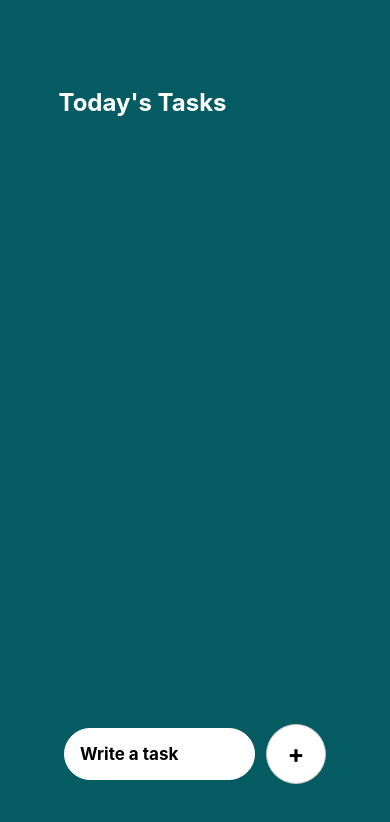
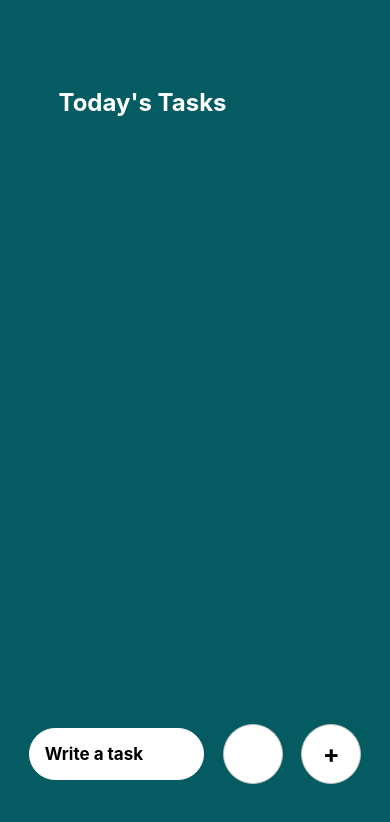
Before and after one commit to misingo255/dark-theme-todo-app, a React Native app: screen / in a window 390 px wide. Shown: the top 822 px of the page. Built offline with nearby package versions, Linux system fonts and the light colour scheme.

Commit message:
Added date picker

```diff
--- a/App.js
+++ b/App.js
@@ -1,6 +1,6 @@
 
 import React, {useState} from 'react';
-import { KeyboardAvoidingView, Platform, StyleSheet, Text, TextInput, TouchableOpacity, View } from 'react-native';
+import { KeyboardAvoidingView, Platform, StyleSheet, Text, TextInput, TouchableOpacity, View , Image} from 'react-native';
 import Task from './components/Task';
 
 
@@ -56,7 +56,14 @@ export default function App() {
 
       <KeyboardAvoidingView behavior={Platform.OS == 'android' | 'ios' | 'web' ? 'padding' : 'height'} style={styles.writeTaskWrapper}>
 
-          <TextInput style={styles.input} placeholder="Write a task" value={task} onChangeText={text => setTask(text)}></TextInput>
+          <TextInput style={styles.input} placeholder="Write a task" value={task} onChangeText={text => setTask(text)}>
+          </TextInput>
+
+          <TouchableOpacity>
+                  <View style={styles.datePickerWrapper}>
+                      <Image source={require('./assets/watch.png')} resizeMode = 'cover' style = {styles.datePickerIcon}/>
+                  </View>
+          </TouchableOpacity>
 
           <TouchableOpacity onPress={() =>  handleAddTask()}>
             <View style={styles.addWrapper}>
@@ -97,9 +104,10 @@ const styles = StyleSheet.create({
   writeTaskWrapper: {
     position: 'absolute',
     bottom: 60,
-    width: '70%',
-    marginLeft: '15%',
-    marginRight: '15%',
+    width: '90%',
+    marginLeft: '5%',
+    marginRight: '5%',
+    flex: 1,
     flexDirection: 'row',
     alignItems: 'center',
     justifyContent: 'space-around',
@@ -108,7 +116,7 @@ const styles = StyleSheet.create({
   input: {
     paddingHorizontal: 15,
     paddingVertical: 15,
-    width: '70%',
+    width: '50%',
     backgroundColor: 'white',
     borderRadius: 70,
     borderColor: 'white',
@@ -139,5 +147,22 @@ const styles = StyleSheet.create({
 
   },
 
+  datePickerWrapper: {
+
+    width:60,
+    height:60,
+    borderRadius: 60,
+    backgroundColor: 'white',
+    alignItems: 'center',
+    justifyContent: 'center',
+    borderWidth: 1,
+    borderColor: '#c0c0c0',
+  },
+
+
+  datePickerIcon: {
+    flex: 1,
+    flexDirection: 'column',
+  },
 
 });
--- a/package.json
+++ b/package.json
@@ -12,6 +12,7 @@
     "react": "17.0.1",
     "react-dom": "^17.0.2",
     "react-native": "0.64.2",
+    "react-native-date-picker": "^4.2.0",
     "react-native-web": "^0.17.5"
   },
   "devDependencies": {
```
Also changed, not shown: assets/watch.png (added), 1 other file (tests, documents, lock files or other folders).
